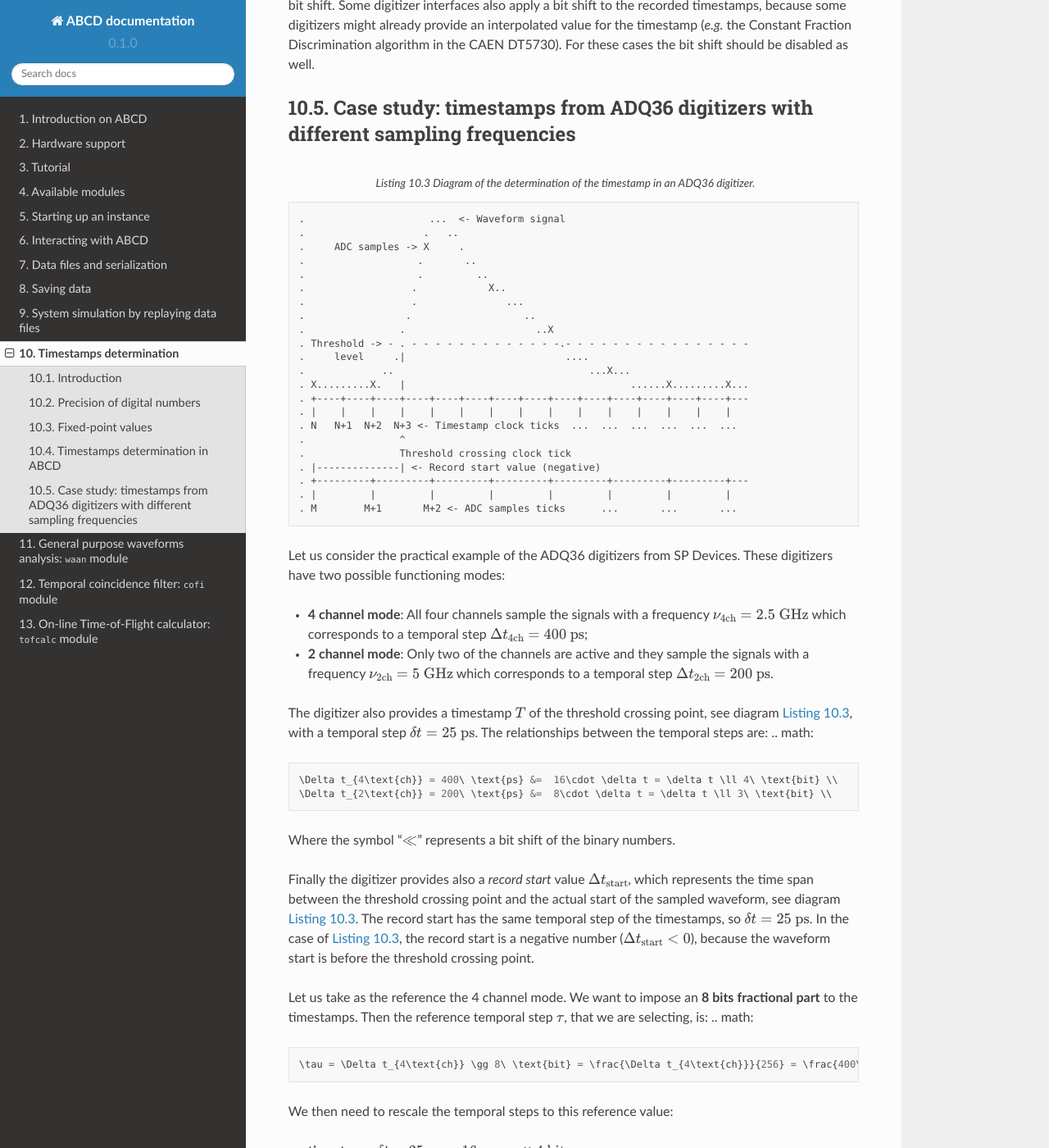
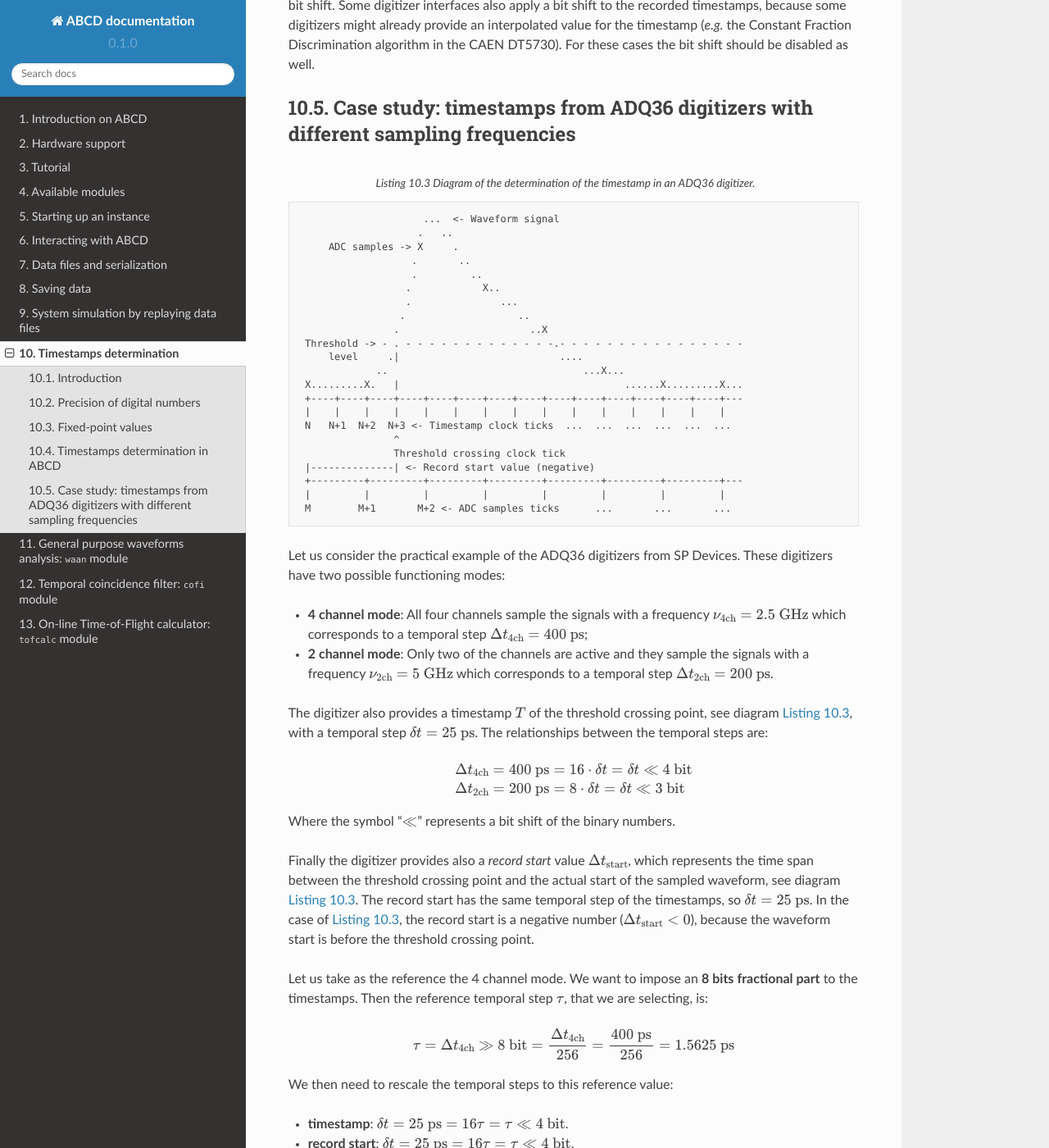
Before and after one commit to cl-fontana/abcd-docs, a Sphinx documentation site: the page built from docs/source/timestamps.rst, in a window 1280 px wide and 1400 px high, scrolled down 2505 px. Shown: the whole window at 82% size. Built offline with Sphinx 7.4.7 and the Read the Docs theme 2.0.0, drawn with Linux system fonts in a browser that asks for light colours; some of the changed text lies outside the part shown.

Commit message:
Fixing math environments

```diff
--- a/docs/source/timestamps.rst
+++ b/docs/source/timestamps.rst
@@ -118,28 +118,28 @@ Case study: timestamps from ADQ36 digitizers with different sampling frequencies
     :name: diagram-timestamp-determination-ADQ36
     :caption: Diagram of the determination of the timestamp in an ADQ36 digitizer.
 
-    .                     ...  <- Waveform signal
-    .                    .   ..
-    .     ADC samples -> X     .
-    .                   .       ..
-    .                   .         ..
-    .                  .            X..
-    .                  .               ...
-    .                 .                   ..
-    .                .                      ..X
-    . Threshold -> - . - - - - - - - - - - - - -.- - - - - - - - - - - - - - - -
-    .     level     .|                           ....
-    .             ..                                 ...X...
-    . X.........X.   |                                      ......X.........X...
-    . +----+----+----+----+----+----+----+----+----+----+----+----+----+----+---
-    . |    |    |    |    |    |    |    |    |    |    |    |    |    |    |
-    . N   N+1  N+2  N+3 <- Timestamp clock ticks  ...  ...  ...  ...  ...  ...
-    .                ^
-    .                Threshold crossing clock tick
-    . |--------------| <- Record start value (negative)
-    . +---------+---------+---------+---------+---------+---------+---------+---
-    . |         |         |         |         |         |         |         |
-    . M        M+1       M+2 <- ADC samples ticks      ...       ...       ...
+                         ...  <- Waveform signal
+                        .   ..
+         ADC samples -> X     .
+                       .       ..
+                       .         ..
+                      .            X..
+                      .               ...
+                     .                   ..
+                    .                      ..X
+     Threshold -> - . - - - - - - - - - - - - -.- - - - - - - - - - - - - - - -
+         level     .|                           ....
+                 ..                                 ...X...
+     X.........X.   |                                      ......X.........X...
+     +----+----+----+----+----+----+----+----+----+----+----+----+----+----+---
+     |    |    |    |    |    |    |    |    |    |    |    |    |    |    |
+     N   N+1  N+2  N+3 <- Timestamp clock ticks  ...  ...  ...  ...  ...  ...
+                    ^
+                    Threshold crossing clock tick
+     |--------------| <- Record start value (negative)
+     +---------+---------+---------+---------+---------+---------+---------+---
+     |         |         |         |         |         |         |         |
+     M        M+1       M+2 <- ADC samples ticks      ...       ...       ...
 
 Let us consider the practical example of the ADQ36 digitizers from SP Devices.
 These digitizers have two possible functioning modes:
@@ -149,10 +149,11 @@ These digitizers have two possible functioning modes:
 
 The digitizer also provides a timestamp :math:`T` of the threshold crossing point, see diagram :numref:`diagram-timestamp-determination-ADQ36`, with a temporal step :math:`\delta t = 25\ \text{ps}`.
 The relationships between the temporal steps are:
+
 .. math::
 
    \Delta t_{4\text{ch}} = 400\ \text{ps} &=  16\cdot \delta t = \delta t \ll 4\ \text{bit} \\
-   \Delta t_{2\text{ch}} = 200\ \text{ps} &=  8\cdot \delta t = \delta t \ll 3\ \text{bit} \\
+   \Delta t_{2\text{ch}} = 200\ \text{ps} &=  8\cdot \delta t = \delta t \ll 3\ \text{bit}
 
 Where the symbol ":math:`\ll`" represents a bit shift of the binary numbers.
 
@@ -163,6 +164,7 @@ In the case of :numref:`diagram-timestamp-determination-ADQ36`, the record start
 Let us take as the reference the 4 channel mode.
 We want to impose an **8 bits** **fractional part** to the timestamps.
 Then the reference temporal step :math:`\tau`, that we are selecting, is:
+
 .. math::
 
    \tau = \Delta t_{4\text{ch}} \gg 8\ \text{bit} = \frac{\Delta t_{4\text{ch}}}{256} = \frac{400\ \text{ps}}{256} = 1.5625\ \text{ps}
@@ -180,6 +182,7 @@ Since :math:`t_0` is interpolated, its value would be fractional with a temporal
 
 In ABCD the timestamps are determined in order to have a uniform representation for all the channels as a 64 bits unsigned integer, for instance for finding temporal coincidences.
 If there are multiple digitizers with the different modes of operation then the timestamps need to be rescaled:
+
 .. math::
 
    T_{\text{ABCD}} &= (T \ll 4\ \text{bit}) + (\Delta_{\text{start}} \ll 4\ \text{bit}) + (t_0 \ll 8\ \text{bit}) \quad \text(4 channel mode) \\
```
